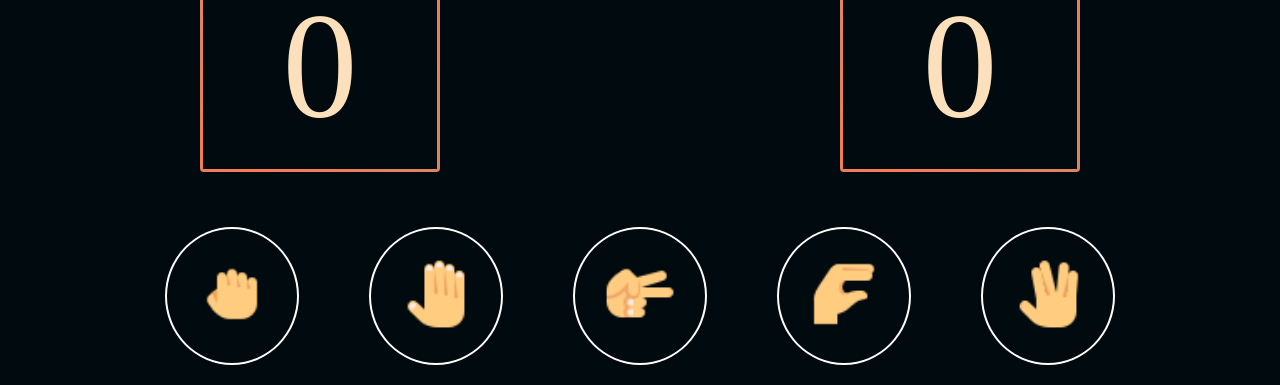
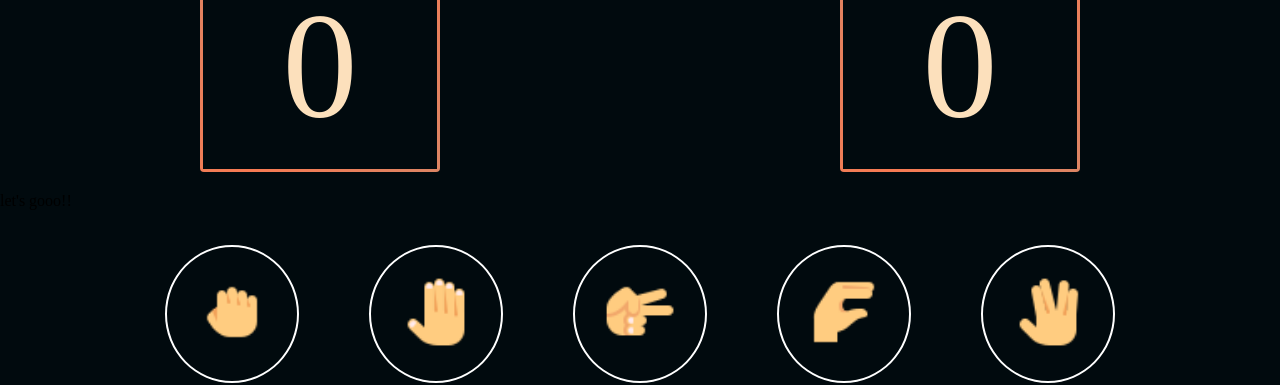
Before and after one commit to divya1467/LizardSpock, a plain HTML site: page index.html in a window 1280 px wide. Shown: the part 225-610 px from the top of the page. Drawn offline with Linux system fonts and the light colour scheme.

Commit message:
Update index.html

```diff
--- a/index.html
+++ b/index.html
@@ -65,7 +65,7 @@
        </div>
 
     </div>
-
+    <div class="start">let's gooo!!</div>
     <div class="userChoice">
             <div class="choices" id="rock">
             <img src="./icons/icons8-hand-rock-48.png" alt="rock">
```
